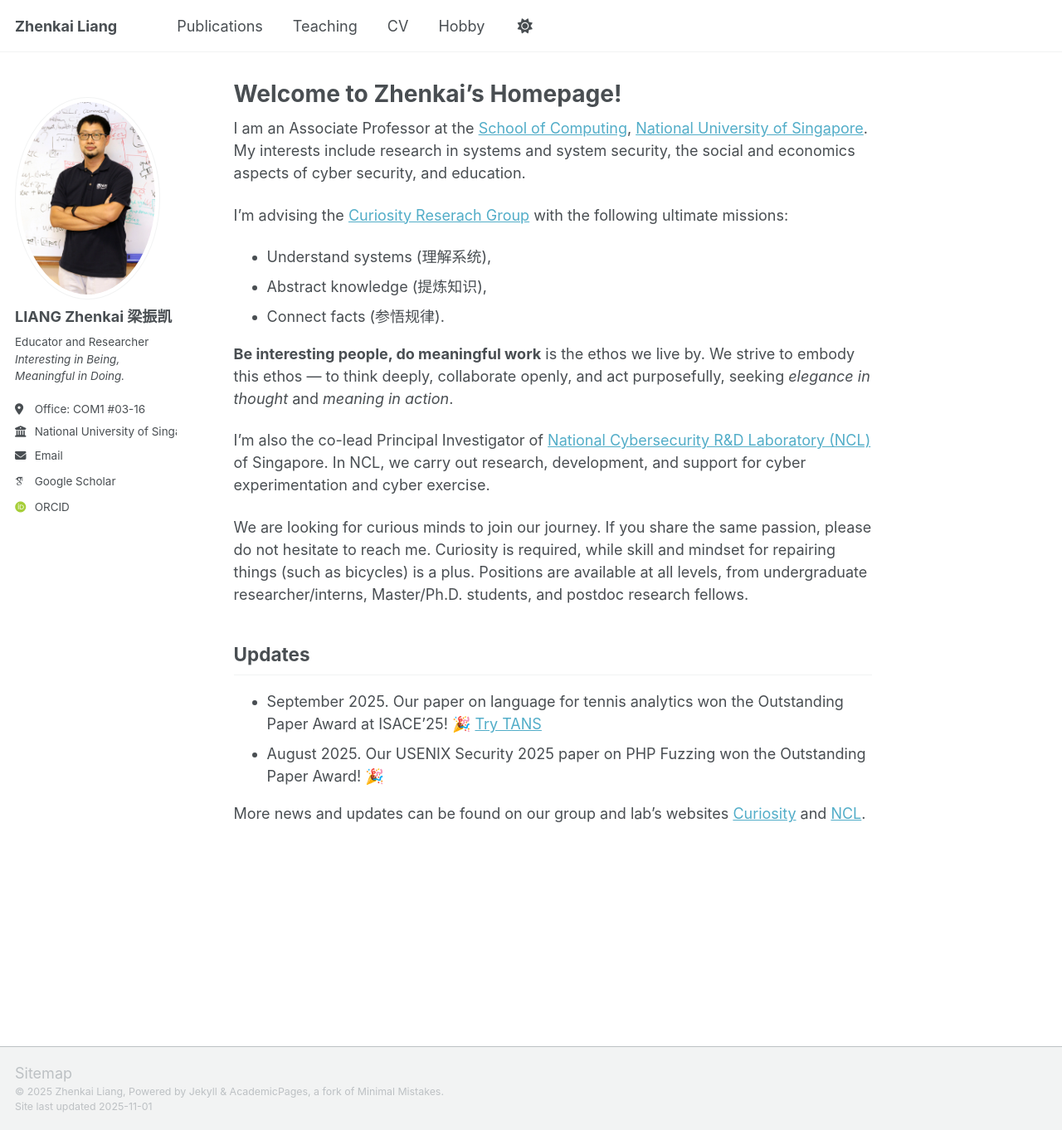
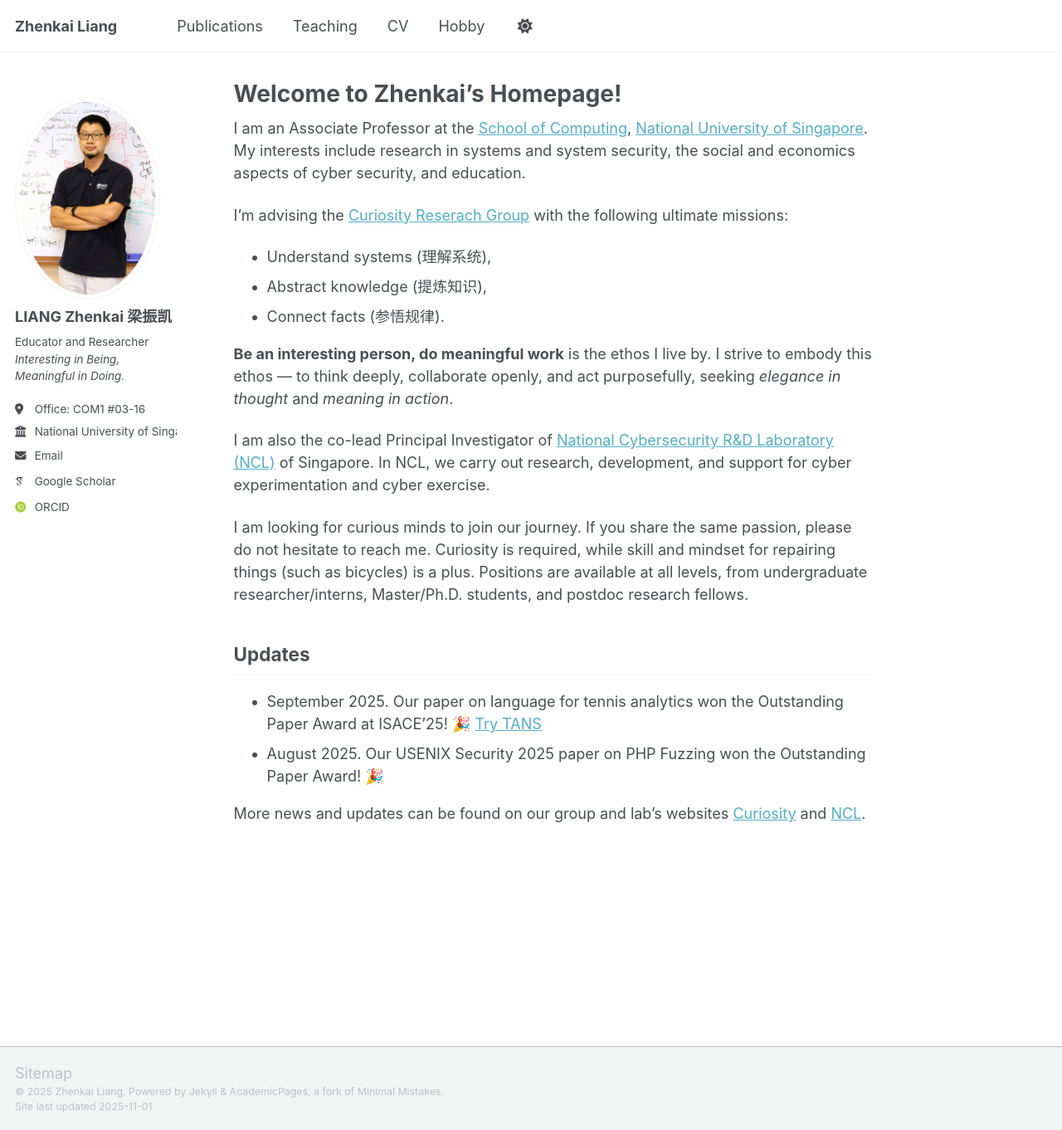
Before and after one commit to zhenkai-liang/zhenkai-liang.github.io, a Jekyll site: the page built from _pages/about.md, in a window 1280 px wide and 1362 px high. Shown: the whole window at 83% size. Built offline with Jekyll 4.4.1, drawn with Linux system fonts in a browser that asks for light colours; some web fonts are replaced; a script that is not in the unit is left out.

Commit message:
Update about.md

```diff
--- a/_pages/about.md
+++ b/_pages/about.md
@@ -14,11 +14,11 @@ I'm advising the [Curiosity Reserach Group](https://curiosity.comp.nus.edu.sg) w
 * Abstract knowledge (提炼知识),
 * Connect facts (参悟规律).
 
-**Be interesting people, do meaningful work** is the ethos we live by. We strive to embody this ethos — to think deeply, collaborate openly, and act purposefully, seeking *elegance in thought* and *meaning in action*.
+**Be an interesting person, do meaningful work** is the ethos I live by. I strive to embody this ethos — to think deeply, collaborate openly, and act purposefully, seeking *elegance in thought* and *meaning in action*.
 
-I'm also the co-lead Principal Investigator of [National Cybersecurity R&D Laboratory (NCL)](https://ncl.sg) of Singapore. In NCL, we carry out research, development, and support for cyber experimentation and cyber exercise.
+I am also the co-lead Principal Investigator of [National Cybersecurity R&D Laboratory (NCL)](https://ncl.sg) of Singapore. In NCL, we carry out research, development, and support for cyber experimentation and cyber exercise.
 
-We are looking for curious minds to join our journey. If you share the same passion, please do not hesitate to reach me. Curiosity is required, while skill and mindset for repairing things (such as bicycles) is a plus. Positions are available at all levels, from undergraduate researcher/interns, Master/Ph.D. students, and postdoc research fellows.
+I am looking for curious minds to join our journey. If you share the same passion, please do not hesitate to reach me. Curiosity is required, while skill and mindset for repairing things (such as bicycles) is a plus. Positions are available at all levels, from undergraduate researcher/interns, Master/Ph.D. students, and postdoc research fellows.
 
 Updates
 ------
```
